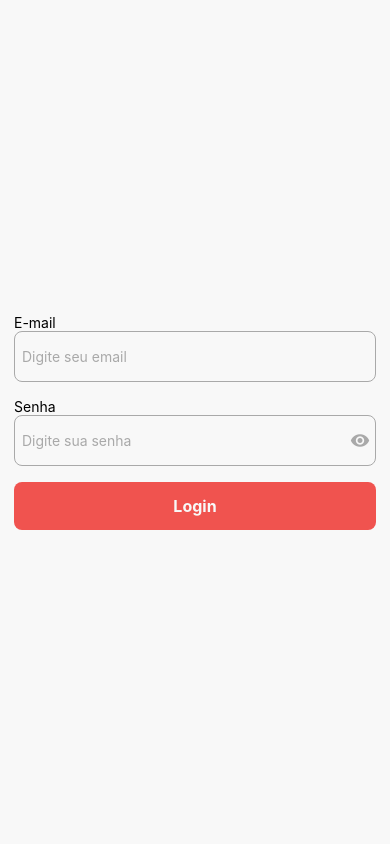
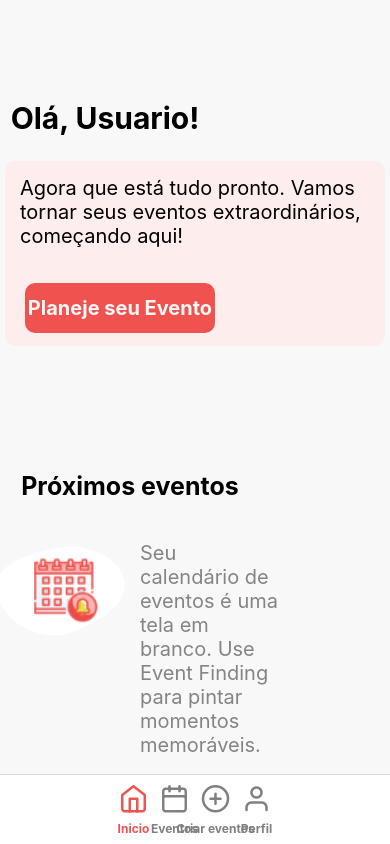
Before and after one commit to antonio-collab/even4, a React Native app: screen / in a window 390 px wide. Built offline with nearby package versions, Linux system fonts and the light colour scheme.

Commit message:
Desenvolvimento da barra de navegação

```diff
--- a/package.json
+++ b/package.json
@@ -20,6 +20,7 @@
     "react-native": "0.76.6",
     "react-native-safe-area-context": "4.12.0",
     "react-native-screens": "~4.4.0",
+    "react-native-svg": "^15.11.1",
     "react-native-vector-icons": "^10.2.0"
   },
   "devDependencies": {
--- /dev/null
+++ b/pages/CreateEvent.tsx
@@ -0,0 +1,20 @@
+import { View, Text, StyleSheet } from 'react-native'
+import React from 'react'
+
+const CreateEvent = () => {
+  return (
+    <View style={style.container}>
+      <Text>CreateEvent</Text>
+    </View>
+  )
+}
+
+export default CreateEvent
+
+const style = StyleSheet.create({
+  container: {
+    flex: 1,
+    justifyContent: 'center',
+    alignItems: 'center'
+  }
+})
--- a/pages/Dashboard.tsx
+++ b/pages/Dashboard.tsx
@@ -1,107 +1,110 @@
-import { View, Text, StyleSheet, TextInput, Pressable, Button,TouchableOpacity, Image} from 'react-native'
-import { useState } from 'react';
-import Colors from '../contantes/Colors';
-
+import {
+  View,
+  Text,
+  StyleSheet,
+  TextInput,
+  Pressable,
+  Button,
+  TouchableOpacity,
+  Image,
+} from "react-native";
+import { useState } from "react";
+import Colors from "../contantes/Colors";
 
 export default function Dashboard() {
-
-
-        function handleSign(){
-
-        }
+  function handleSign() {}
   return (
     <View style={styles.container}>
       <Text style={styles.TextUser}>Olá, Usuario!</Text>
 
       <View style={styles.card}>
-                <Text style={styles.TextP}>Agora que está tudo pronto.
-                    Vamos tornar seus eventos extraordinários, começando aqui!</Text>
+        <Text style={styles.TextP}>
+          Agora que está tudo pronto. Vamos tornar seus eventos extraordinários,
+          começando aqui!
+        </Text>
         <TouchableOpacity style={styles.button} onPress={handleSign}>
-                    <Text style={styles.buttonText}>
-                       Planeje seu Evento
-                    </Text>
+          <Text style={styles.buttonText}>Planeje seu Evento</Text>
         </TouchableOpacity>
       </View>
 
       <Text style={styles.TextC}>Próximos eventos</Text>
 
       <View style={styles.cardCalender}>
-              <Image source={require('../assets/Calendar Icon.png')} style={styles.image} />
-              <Text style={styles.TextCalen}>Seu calendário de eventos é uma tela em branco. Use Event Finding para pintar momentos memoráveis.</Text>
+        <Image
+          source={require("../assets/Calendar Icon.png")}
+          style={styles.image}
+        />
+        <Text style={styles.TextCalen}>
+          Seu calendário de eventos é uma tela em branco. Use Event Finding para
+          pintar momentos memoráveis.
+        </Text>
       </View>
-
-
     </View>
-    )
+  );
 }
 const styles = StyleSheet.create({
   container: {
     flex: 1,
     flexDirection: "column",
     backgroundColor: Colors.white,
-        alignItems:"center"
+    alignItems: "center",
   },
-    TextUser:{
-       position:"relative",
-       paddingTop:100,
-       marginRight:180,
-       fontSize:30,
-       fontWeight:"bold"
+  TextUser: {
+    position: "relative",
+    paddingTop: 100,
+    marginRight: 180,
+    fontSize: 30,
+    fontWeight: "bold",
   },
-    card:{
+  card: {
     width: 380,
     height: 185,
     backgroundColor: Colors.salmonWhite,
-        borderRadius:10,
+    borderRadius: 10,
     marginHorizontal: 30,
     marginVertical: 25,
   },
-    TextP:{
-        fontSize:20,
-        padding:15,
+  TextP: {
+    fontSize: 20,
+    padding: 15,
   },
-    button:{
+  button: {
     width: 190,
     height: 50,
     backgroundColor: Colors.salmon,
     alignItems: "center",
-        justifyContent:"center",
-        borderRadius:10,
+    justifyContent: "center",
+    borderRadius: 10,
     marginHorizontal: 20,
     marginVertical: 20,
-
   },
-    buttonText:{
-        fontSize:20,
+  buttonText: {
+    fontSize: 20,
     color: Colors.white,
     fontWeight: "bold",
   },
-     TextC:{
-        paddingTop:100,
-        marginRight:130,
-        fontSize:25,
-        fontWeight:"bold",
+  TextC: {
+    paddingTop: 100,
+    marginRight: 130,
+    fontSize: 25,
+    fontWeight: "bold",
   },
-     cardCalender:{
-        flexDirection:"row",
+  cardCalender: {
+    flexDirection: "row",
     width: 400,
     height: 185,
     marginHorizontal: 30,
-
   },
-     image:{
-       width:130,
-       height:90,
-       marginVertical:45,
+  image: {
+    width: 130,
+    height: 90,
+    marginVertical: 45,
   },
-     TextCalen:{
-        fontSize:20,
-        padding:15,
-        marginRight:100,
-        marginVertical:25,
-        color: Colors.Textgray
-     }
-
-
-
-})
+  TextCalen: {
+    fontSize: 20,
+    padding: 15,
+    marginRight: 100,
+    marginVertical: 25,
+    color: Colors.Textgray,
+  },
+});
--- /dev/null
+++ b/pages/Events.tsx
@@ -0,0 +1,20 @@
+import { View, Text, StyleSheet } from 'react-native'
+import React from 'react'
+
+const Events = () => {
+  return (
+    <View style={style.container}>
+      <Text>Events</Text>
+    </View>
+  )
+}
+
+export default Events
+
+const style = StyleSheet.create({
+  container: {
+    flex: 1,
+    justifyContent: 'center',
+    alignItems: 'center'
+  }
+})
--- /dev/null
+++ b/pages/Profile.tsx
@@ -0,0 +1,20 @@
+import { View, Text, StyleSheet } from 'react-native'
+import React from 'react'
+
+const Profile = () => {
+  return (
+    <View style={style.container}>
+      <Text>Profile</Text>
+    </View>
+  )
+}
+
+export default Profile
+
+const style = StyleSheet.create({
+  container: {
+    flex: 1,
+    justifyContent: 'center',
+    alignItems: 'center'
+  }
+})
--- a/pages/Register.tsx
+++ b/pages/Register.tsx
@@ -1,27 +1,35 @@
-import { View, Text, StyleSheet, TextInput, TouchableOpacity } from 'react-native';
-import { useState } from 'react';
-import Colors from '../contantes/Colors';
-import { useNavigation } from '@react-navigation/native';
-import { useAuth } from '../hooks/useAuth';
-import Icon from 'react-native-vector-icons/MaterialCommunityIcons';
-import { NativeStackNavigationProp } from '@react-navigation/native-stack';
-import { PublicStackParamList } from '../routes/public.routes';
+import {
+  View,
+  Text,
+  StyleSheet,
+  TextInput,
+  TouchableOpacity,
+} from "react-native";
+import { useState } from "react";
+import Colors from "../contantes/Colors";
+import { useAuth } from "../hooks/useAuth";
+import Icon from "react-native-vector-icons/MaterialCommunityIcons";
+import { api } from "../services/api";
+import React from "react";
 
-type NavigationProps = NativeStackNavigationProp<PublicStackParamList, 'home'>;
+type SignUpFormDataProps = {
+  name: string;
+  email: string;
+  password: string;
+};
 
 export default function Register() {
-    const navigation = useNavigation<NavigationProps>()
   const { login } = useAuth();
-    const [email, setEmail] = useState('');
-    const [password, setPassword] = useState('');
+  const [email, setEmail] = useState("");
+  const [password, setPassword] = useState("");
+  const [phone, setPhone] = useState("");
   const [loading, setLoading] = useState(false);
   const [showPassword, setShowPassword] = useState(false);
 
-    function handleSign() {
-        if (!email || !password) {
-            alert("Por favor, preencha todos os campos!");
-            return;
-        }
+  async function handleSignUp({ name, email, password }: SignUpFormDataProps) {
+    try {
+      const response = await api.post("register", { name, email, password });
+    } catch (error) {}
 
     setLoading(true);
 
@@ -37,16 +45,16 @@ export default function Register() {
       });
   }
 
+  async function handleSign() {
+
+  }
+
   return (
     <View style={styles.container}>
-
       <View style={styles.form}>
         <Text>Nome</Text>
         <View style={styles.inputContainer}>
-                    <TextInput
-                        placeholder="Digite seu Nome"
-                        style={styles.input}
-                    />
+          <TextInput placeholder="Digite seu Nome" style={styles.input} />
         </View>
 
         <Text>E-mail</Text>
@@ -68,7 +76,10 @@ export default function Register() {
             value={password}
             onChangeText={setPassword}
           />
-                    <TouchableOpacity onPress={() => setShowPassword(!showPassword)} style={styles.icon}>
+          <TouchableOpacity
+            onPress={() => setShowPassword(!showPassword)}
+            style={styles.icon}
+          >
             <Icon
               name={showPassword ? "eye-off" : "eye"}
               size={20}
@@ -82,20 +93,24 @@ export default function Register() {
           <TextInput
             placeholder="Digite seu Telefone"
             style={styles.input}
+            value={phone}
+            onChangeText={(text) => setPhone(text.replace(/[^0-9]/g, ""))}
+            keyboardType="numeric"
           />
         </View>
 
-                <TouchableOpacity style={styles.button} onPress={() => navigation.navigate('login')}>
+        <TouchableOpacity style={styles.button} onPress={handleSign}>
           <Text style={styles.buttonText}>
-                        "Criar Conta"
+            {loading ? "Carregando..." : "Criar Conta"}
           </Text>
         </TouchableOpacity>
 
-                <Text>
-                    Já possui uma conta?
-                    <Text style={styles.textFooter}>  Faça login</Text>
-                </Text>
-
+        <View style={styles.textFooter}>
+          <Text>Já possui uma conta?{"  "}</Text>
+          <TouchableOpacity>
+            <Text style={styles.linkFooter}>Faça login</Text>
+          </TouchableOpacity>
+        </View>
       </View>
     </View>
   );
@@ -104,18 +119,18 @@ export default function Register() {
 const styles = StyleSheet.create({
   container: {
     flex: 1,
-        alignItems: 'center',
-        justifyContent: 'center',
+    alignItems: "center",
+    justifyContent: "center",
     backgroundColor: Colors.white,
   },
   form: {
     paddingLeft: 14,
     paddingRight: 14,
-        width: '100%',
+    width: "100%",
   },
   inputContainer: {
-        flexDirection: 'row',
-        alignItems: 'center',
+    flexDirection: "row",
+    alignItems: "center",
     borderWidth: 1,
     borderColor: Colors.gray,
     borderRadius: 8,
@@ -134,26 +149,30 @@ const styles = StyleSheet.create({
     backgroundColor: Colors.salmon,
     paddingTop: 14,
     paddingBottom: 14,
-        alignItems: 'center',
-        justifyContent: 'center',
-        width: '100%',
+    alignItems: "center",
+    justifyContent: "center",
+    width: "100%",
     borderRadius: 8,
     marginBottom: 15,
   },
   buttonText: {
     fontSize: 16,
     color: Colors.white,
-        fontWeight: 'bold',
+    fontWeight: "bold",
   },
   link: {
     marginTop: 16,
-        textAlign: 'left',
+    textAlign: "left",
     color: Colors.salmon,
     fontSize: 14,
-        fontWeight: '500',
+    fontWeight: "500",
+  },
+  linkFooter: {
+    color: Colors.salmon,
+    fontWeight: "bold",
   },
   textFooter: {
-        color: Colors.salmon,
-        fontWeight: 'bold'
-    }
+    flex: 1,
+    flexDirection: "row",
+  },
 });
--- a/routes/index.tsx
+++ b/routes/index.tsx
@@ -18,7 +18,8 @@ export default function Routes() {
 
   return (
     <NavigationContainer>
-      {user ? <PublicRoutes /> : <ProtectedRoutes /> }
+       <ProtectedRoutes />
     </NavigationContainer>
   );
 }
+//{user ? <PublicRoutes /> : <ProtectedRoutes /> }
--- a/routes/protected.routes.tsx
+++ b/routes/protected.routes.tsx
@@ -1,24 +1,148 @@
-import { createNativeStackNavigator } from "@react-navigation/native-stack";
+import React from "react";
+import { Text, View } from "react-native";
+
+import { BottomTabNavigationOptions } from "@react-navigation/bottom-tabs";
+import {
+  BottomTabNavigationProp,
+  createBottomTabNavigator,
+} from "@react-navigation/bottom-tabs";
+
+import { Feather } from "@expo/vector-icons";
+
+import Events from "../pages/Events";
+import CreateEvent from "../pages/CreateEvent";
 import Dashboard from "../pages/Dashboard";
-import { BottomTabNavigationProp, createBottomTabNavigator } from "@react-navigation/bottom-tabs";
-import {Feather} from "@expo/vector-icons"
+import Profile from "../pages/Profile";
 
 type AppRoutes = {
-    dashboard: undefined;
-}
+  dashboard: undefined;
+  events: undefined;
+  createEvent: undefined;
+  profile: undefined;width: 200
+};
 
 export type AppNavigatorRoutesProps = BottomTabNavigationProp<AppRoutes>;
 
-
-const {Navigator, Screen} = createBottomTabNavigator<AppRoutes>()
+const { Navigator, Screen } = createBottomTabNavigator<AppRoutes>();
 
 export default function ProtectedRoutes() {
-    return (
-        <Navigator screenOptions={{headerShown: false, tabBarShowLabel: false }}>
-            <Screen name="dashboard" component={Dashboard} options={{
-                tabBarIcon: ({color}) => (<Feather name="home" color={color} size={30}/>)
-            }} />
-      </Navigator>
-
-    )
+  return (
+    <Navigator
+      screenOptions={{
+        headerShown: false,
+        tabBarShowLabel: false,
+        tabBarStyle: {
+          height: 70,
+          justifyContent: "center",
+          alignItems: "center",
+          paddingTop: 15
+        },
+      }}
+    >
+      <Screen
+        name="dashboard"
+        component={Dashboard}
+        options={{
+          tabBarIcon: ({ focused, color }) => (
+            <View style={{ alignItems: "center", width: 200 }}>
+              <Feather
+                name="home"
+                color={focused ? "#F0534F" : "gray"} // Cor do ícone com base no foco
+                size={30}
+              />
+              <Text
+                style={{
+                  color: focused ? "#F0534F" : "gray",
+                  fontSize: 12,
+                  fontWeight: "bold",
+                  marginTop: 5,
+                  textAlign: "center", // Garante que o texto não quebre
+                }}
+              >
+                Inicio
+              </Text>
+            </View>
+          ),
+        }}
+      />
+      <Screen
+        name="events"
+        component={Events}
+        options={{
+          tabBarIcon: ({ focused, color }) => (
+            <View style={{ alignItems: "center", width: 200  }}>
+              <Feather
+                name="calendar"
+                color={focused ? "#F0534F" : "gray"} // Cor do ícone com base no foco
+                size={30}
+              />
+              <Text
+                style={{
+                  color: focused ? "#F0534F" : "gray",
+                  fontSize: 12,
+                  fontWeight: "bold",
+                  marginTop: 5,
+                  textAlign: "center", // Garante que o texto não quebre
+                }}
+              >
+                Eventos
+              </Text>
+            </View>
+          ),
+        }}
+      />
+      <Screen
+        name="createEvent"
+        component={CreateEvent}
+        options={{
+          tabBarIcon: ({ focused, color }) => (
+            <View style={{ alignItems: "center", width: 200 }}>
+              <Feather
+                name="plus-circle"
+                color={focused ? "#F0534F" : "gray"} // Cor do ícone com base no foco
+                size={30}
+              />
+              <Text
+                style={{
+                  color: focused ? "#F0534F" : "gray",
+                  fontSize: 12,
+                  fontWeight: "bold",
+                  marginTop: 5,
+                  textAlign: "center", // Garante que o texto não quebre
+                }}
+              >
+                Criar eventos
+              </Text>
+            </View>
+          ),
+        }}
+      />
+      <Screen
+        name="profile"
+        component={Profile}
+        options={{
+          tabBarIcon: ({ focused, color }) => (
+            <View style={{ alignItems: "center", width: 200 }}>
+              <Feather
+                name="user"
+                color={focused ? "#F0534F" : "gray"} // Cor do ícone com base no foco
+                size={30}
+              />
+              <Text
+                style={{
+                  color: focused ? "#F0534F" : "gray",
+                  fontSize: 12,
+                  fontWeight: "bold",
+                  marginTop: 5,
+                  textAlign: "center", // Garante que o texto não quebre
+                }}
+              >
+                Perfil
+              </Text>
+            </View>
+          ),
+        }}
+      />
+    </Navigator>
+  );
 }
--- a/routes/public.routes.tsx
+++ b/routes/public.routes.tsx
@@ -1,23 +1,35 @@
-import { createNativeStackNavigator, NativeStackNavigationProp } from "@react-navigation/native-stack";
+import {
+  createNativeStackNavigator,
+  NativeStackNavigationProp,
+} from "@react-navigation/native-stack";
 import Login from "../pages/Login";
 import Register from "../pages/Register";
+import Home from "../pages/Home";
 
 type AuthRoutes = {
-    login: undefined
-    register: undefined
-}
+  login: undefined;
+  register: undefined;
+  home: undefined;
+};
 
 export type AuthNavigatorRoutesProps = NativeStackNavigationProp<AuthRoutes>;
 
-const {Navigator, Screen} = createNativeStackNavigator<AuthRoutes>()
+const { Navigator, Screen } = createNativeStackNavigator<AuthRoutes>();
 
 export default function PublicRoutes() {
-
-    return (
-        <Navigator screenOptions={{headerShown: false}}>
-            <Screen name="login" component={Login} />
-            <Screen name="register" component={Register} />
-      </Navigator>
-
-    )
+  return (
+    <Navigator screenOptions={{ headerShown: true }}>
+      <Screen name="home" component={Home} options={{headerShown: false}}/>
+      <Screen name="login" component={Login} options={{
+          headerTitle: "", // Remove o título "register" do cabeçalho
+        }}/>
+      <Screen
+        name="register"
+        component={Register}
+        options={{
+          headerTitle: "", // Remove o título "register" do cabeçalho
+        }}
+      />
+    </Navigator>
+  );
 }
--- a/tsconfig.json
+++ b/tsconfig.json
@@ -1,6 +1,7 @@
 {
   "extends": "expo/tsconfig.base",
   "compilerOptions": {
+    "jsx": "react",
     "strict": true
   }
 }
```
Also changed, not shown: 1 other file (tests, documents, lock files or other folders). Lines whose indentation alone changed are shown as unchanged.
